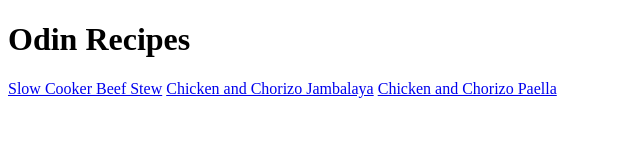
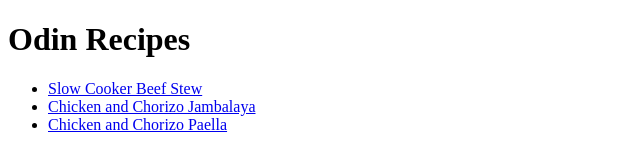
Before and after one commit to Banananajama/odin-recipes, a plain HTML site: page index.html in a window 1280 px wide. Shown: the whole page, without its empty margins (0-640 px from the left). Drawn offline with Linux system fonts and the light colour scheme.

Commit message:
put recipes links in unordered list

```diff
--- a/index.html
+++ b/index.html
@@ -7,9 +7,13 @@
 </head>
 <body>
     <h1>Odin Recipes</h1>
-    <a href="./recipes/beefstew.html" >Slow Cooker Beef Stew</a>
-    <a href="./recipes/jambalaya.html">Chicken and Chorizo Jambalaya</a>
-    <a href="./recipes/paella.html">Chicken and Chorizo Paella</a>
+    <ul>
+        <li><a href="./recipes/beefstew.html" >Slow Cooker Beef Stew</a></li>
+        <li><a href="./recipes/jambalaya.html">Chicken and Chorizo Jambalaya</a></li>
+        <li><a href="./recipes/paella.html">Chicken and Chorizo Paella</a></li>
+    </ul>
+
+
 
 </body>
 </html>
```
